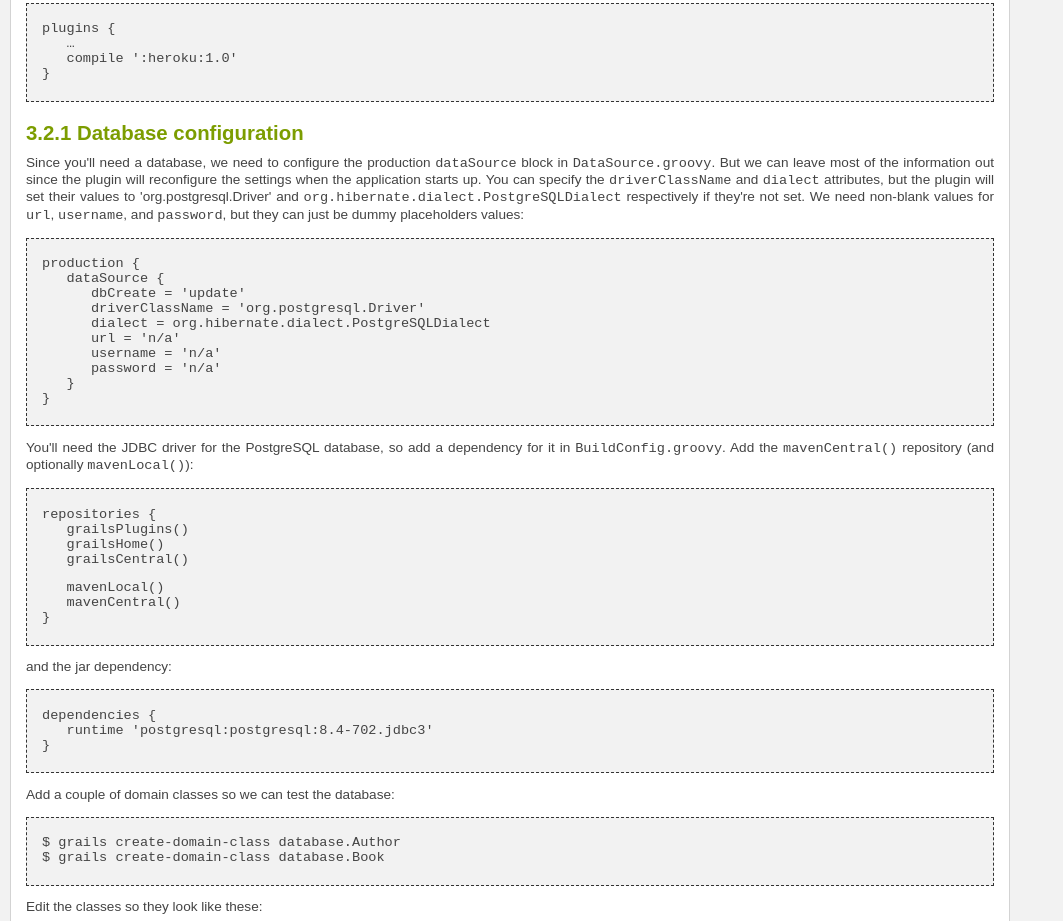
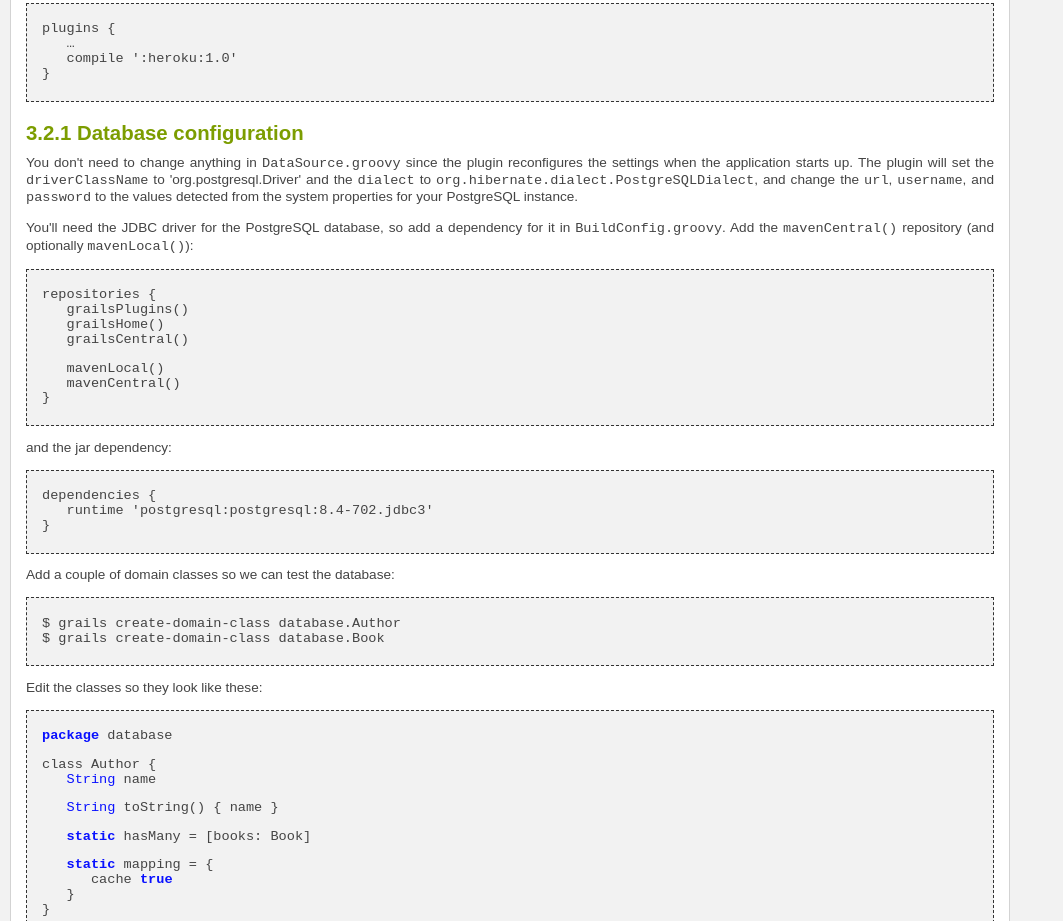
Before and after one commit to grails-plugins/grails-heroku, a plain HTML site: page docs/manual/guide/pages/3.2 Advanced Tutorial.html in a window 1280 px wide. Shown: the part 749-1670 px from the top of the page, without its empty margins (0-1063 px from the left). Drawn offline with nearby package versions, Linux system fonts and the light colour scheme; files that its build step writes are made by us from their sources; files whose address does not match are found by name.

Commit message:
updated the tutorials

```diff
--- a/docs/manual/guide/pages/3.2 Advanced Tutorial.html
+++ b/docs/manual/guide/pages/3.2 Advanced Tutorial.html
@@ -118,16 +118,7 @@ $ cd herokutest</pre></div><p class="paragraph"/><h4>Install the Heroku plugin</
 
 
 <h2 id="3.2.1 Database configuration">3.2.1 Database configuration</h2>
-Since you'll need a database, we need to configure the production <code>dataSource</code> block in <code>DataSource.groovy</code>. But we can leave most of the information out since the plugin will reconfigure the settings when the application starts up. You can specify the <code>driverClassName</code> and <code>dialect</code> attributes, but the plugin will set their values to 'org.postgresql.Driver' and <code>org.hibernate.dialect.PostgreSQLDialect</code> respectively if they're not set. We need non-blank values for <code>url</code>, <code>username</code>, and <code>password</code>, but they can just be dummy placeholders values:<p class="paragraph"/><div class="code"><pre>production &#123;
-   dataSource &#123;
-      dbCreate = 'update'
-      driverClassName = 'org.postgresql.Driver'
-      dialect = org.hibernate.dialect.PostgreSQLDialect
-      url = 'n/a'
-      username = 'n/a'
-      password = 'n/a'
-   &#125;
-&#125;</pre></div><p class="paragraph"/>You'll need the JDBC driver for the PostgreSQL database, so add a dependency for it in <code>BuildConfig.groovy</code>. Add the <code>mavenCentral()</code> repository (and optionally <code>mavenLocal()</code>):<p class="paragraph"/><div class="code"><pre>repositories &#123;
+You don't need to change anything in <code>DataSource.groovy</code> since the plugin reconfigures the settings when the application starts up. The plugin will set the <code>driverClassName</code> to 'org.postgresql.Driver' and the <code>dialect</code> to <code>org.hibernate.dialect.PostgreSQLDialect</code>, and change the <code>url</code>, <code>username</code>, and <code>password</code> to the values detected from the system properties for your PostgreSQL instance.<p class="paragraph"/>You'll need the JDBC driver for the PostgreSQL database, so add a dependency for it in <code>BuildConfig.groovy</code>. Add the <code>mavenCentral()</code> repository (and optionally <code>mavenLocal()</code>):<p class="paragraph"/><div class="code"><pre>repositories &#123;
    grailsPlugins()
    grailsHome()
    grailsCentral()<p class="paragraph"/>   mavenLocal()
@@ -168,7 +159,7 @@ MEMCACHE_USERNAME =&#62; app12345%40heroku.com</pre></div><p class="paragraph"/>
 <h2 id="3.2.4 MongoDB">3.2.4 MongoDB</h2>
 If you want to try MongoDB you have two options, "MongoLab" or "MongoHQ". Both are supported, so either run<p class="paragraph"/><div class="code"><pre>$ heroku addons:add mongolab:starter</pre></div><p class="paragraph"/>or<p class="paragraph"/><div class="code"><pre>$ heroku addons:add mongohq:free</pre></div><p class="paragraph"/>To see the new environment variables added for the Mongo service you chose, run<p class="paragraph"/><div class="code"><pre>$ heroku config</pre></div><p class="paragraph"/>and the output should include something like<p class="paragraph"/><div class="code"><pre>MONGOLAB_URI =&#62; mongodb://username:password&#64;server.mongolab.com:27567/heroku_app12345</pre></div><p class="paragraph"/>or<p class="paragraph"/><div class="code"><pre>MONGOHQ_URL =&#62; mongodb://username:password&#64;server.mongohq.com:10030/app12345</pre></div><p class="paragraph"/>Also add a dependency for the <code>mongodb</code> plugin in <code>BuildConfig.groovy</code>:<p class="paragraph"/><div class="code"><pre>plugins &#123;
    &#8230;
-   compile ':mongodb:1.0.0.RC2'
+   compile ':mongodb:1.0.0.RC3'
 &#125;</pre></div><p class="paragraph"/>(use the latest version; find the value at <a href="http://grails.org/plugin/mongodb" target="blank">the plugin page</a>)<p class="paragraph"/>There are no configuration changes needed since the <code>heroku</code> plugin will configure things for you.<p class="paragraph"/>Create a domain class to test Mongo:<p class="paragraph"/><div class="code"><pre>$ grails create&#45;domain&#45;class mongo.MongoThing</pre></div><p class="paragraph"/>Edit the class so it looks like this:<p class="paragraph"/><div class="code"><pre><span class="java&#45;keyword">package</span> mongo<p class="paragraph"/>class MongoThing &#123;
    <span class="java&#45;object">String</span> name
    <span class="java&#45;object">Integer</span> age
@@ -180,7 +171,7 @@ If you want to try MongoDB you have two options, "MongoLab" or "MongoHQ". Both a
 <h2 id="3.2.5 Redis">3.2.5 Redis</h2>
 If you want to try Redis run<p class="paragraph"/><div class="code"><pre>$ heroku addons:add redistogo:nano</pre></div><p class="paragraph"/>To see the new environment variables added for the Redis service, run<p class="paragraph"/><div class="code"><pre>$ heroku config</pre></div><p class="paragraph"/>and the output should include something like<p class="paragraph"/><div class="code"><pre>REDISTOGO_URL =&#62; redis://redistogo:6652dc88c&#64;pike.redistogo.com:12345/</pre></div><p class="paragraph"/>Also add a dependency for the <code>redis-gorm</code> plugin in <code>BuildConfig.groovy</code>:<p class="paragraph"/><div class="code"><pre>plugins &#123;
    &#8230;
-   compile ':redis&#45;gorm:1.0.0.M7'
+   compile ':redis&#45;gorm:1.0.0.M8'
 &#125;</pre></div><p class="paragraph"/>(use the latest version; find the value at <a href="http://grails.org/plugin/redis-gorm" target="blank">the plugin page</a>)<p class="paragraph"/>There are no configuration changes needed since the <code>heroku</code> plugin will configure things for you.<p class="paragraph"/>Create a domain class to test Redis:<p class="paragraph"/><div class="code"><pre>$ grails create&#45;domain&#45;class redis.RedisThing</pre></div><p class="paragraph"/>Edit the class so it looks like this:<p class="paragraph"/><div class="code"><pre><span class="java&#45;keyword">package</span> redis<p class="paragraph"/>class RedisThing &#123;
    <span class="java&#45;object">String</span> name
    <span class="java&#45;object">Integer</span> age
```
Also changed, not shown: docs/manual/guide/3 Tutorials.html (+4 -22 lines), docs/manual/guide/pages/3.1 Basic Tutorial.html (+1 -10 lines), docs/manual/guide/pages/3.2.1 Database configuration.html (+1 -10 lines), docs/manual/guide/pages/3.2.4 MongoDB.html (+1 -1 lines), docs/manual/guide/pages/3.2.5 Redis.html (+1 -1 lines), docs/manual/guide/single.html (+4 -22 lines).
